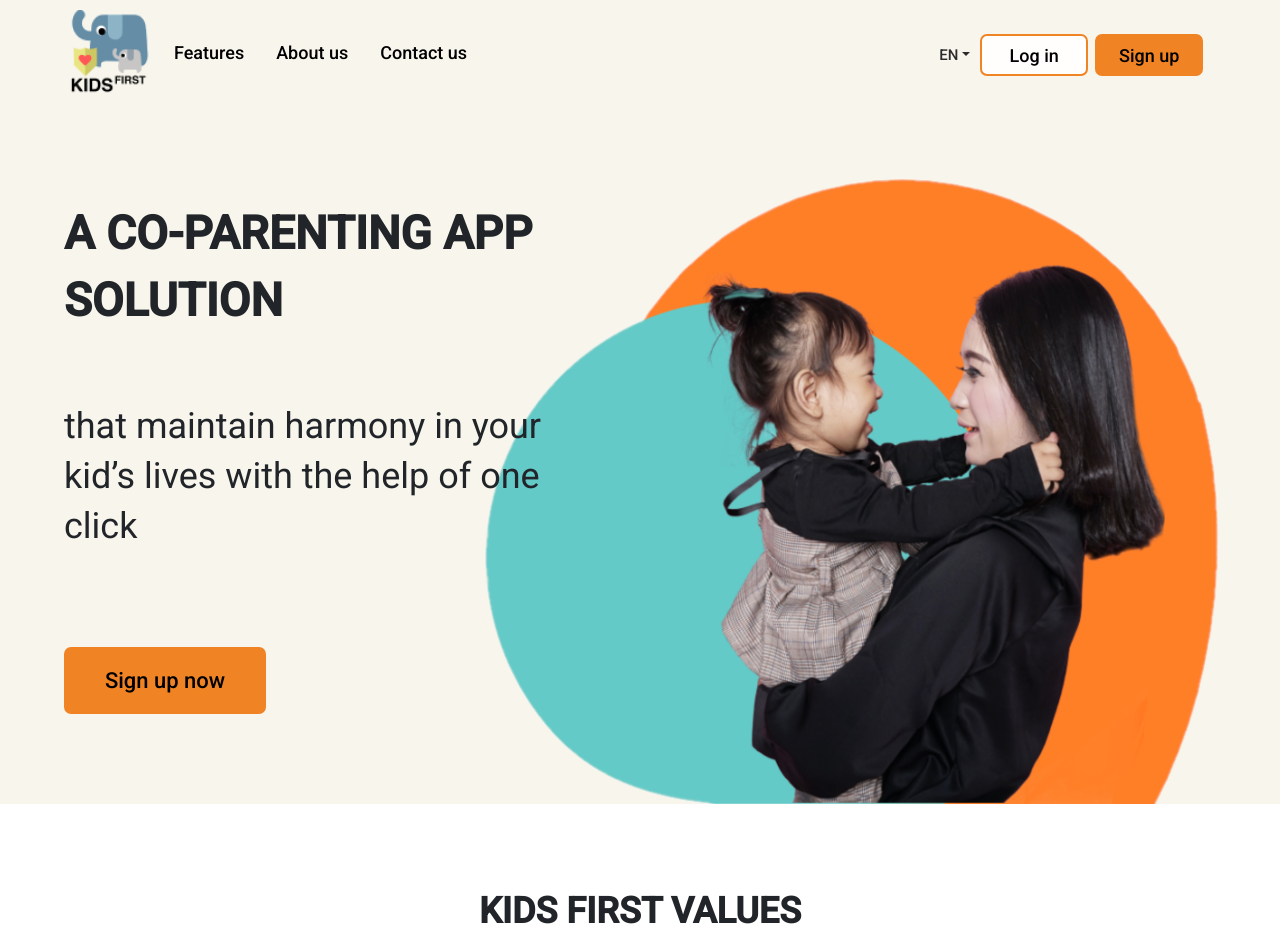
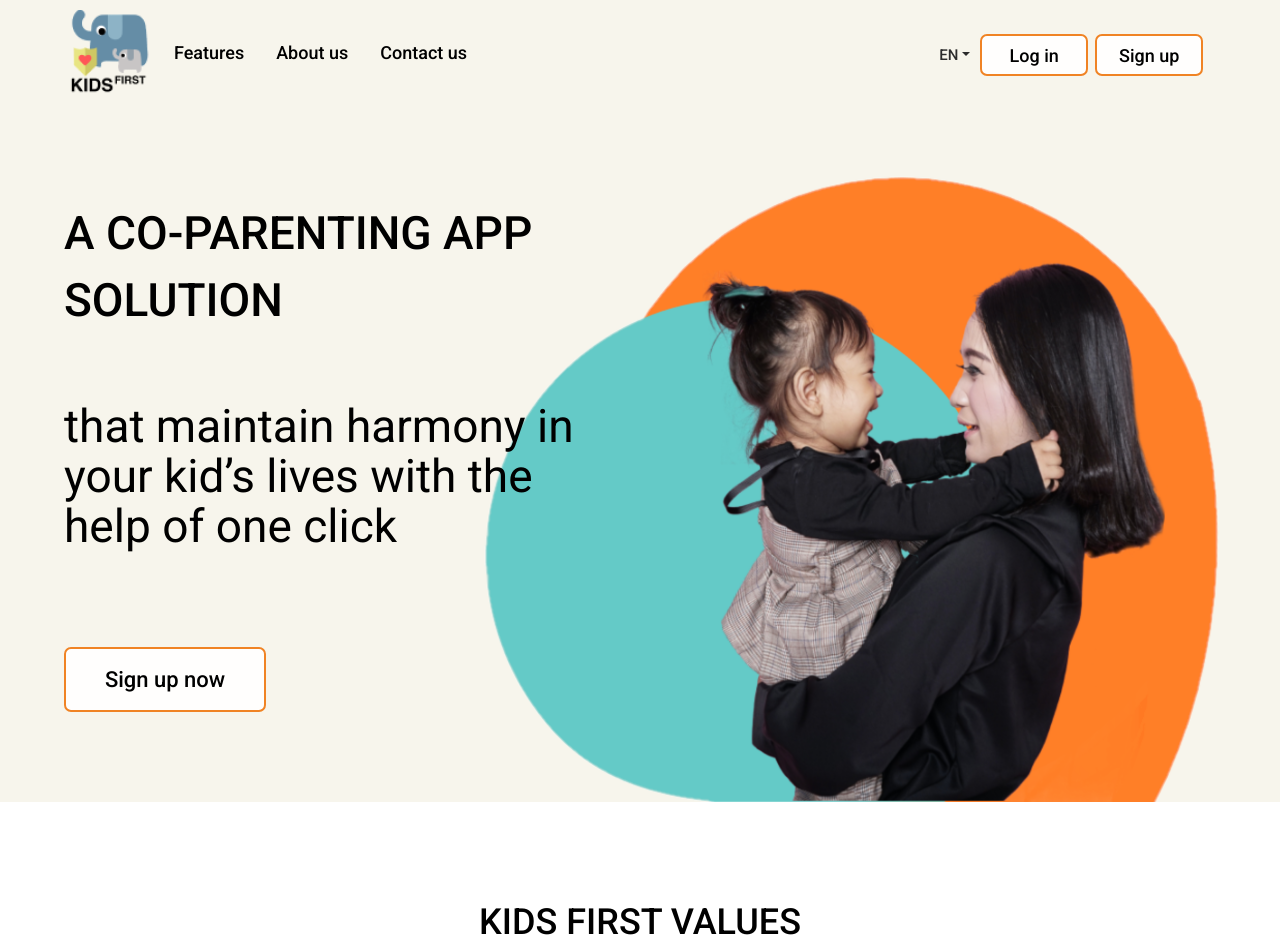
Before and after one commit to JULIERAJ/KIDS-FIRST-v2, a React (Create React App) app in the folder frontend/: page / in a window 1280 px wide. Shown: the top 952 px of the page. Built offline with nearby package versions, Linux system fonts and the light colour scheme; no server answers.

Commit message:
adding video

```diff
--- a/frontend/src/pages/Home/Home.css
+++ b/frontend/src/pages/Home/Home.css
@@ -105,14 +105,14 @@ body.home {
   font-size: 15px !important;
   font-style: normal;
   font-weight: 500 !important;
-  color: #2b2b2b !important;
   line-height: 1 !important;
+  color: #000;
 }
 
 .home-signup-btn {
   box-sizing: border-box;
   border-radius: 7px !important;
-  background: #f08324 !important;
+  background: #fffefd !important;
   border: solid 2px #f08324 !important;
   color: #000 !important;
   width: 108px;
@@ -140,8 +140,8 @@ body.home {
   margin-right: 0px;
   font-family: Roboto, sans-serif;
   font-weight: 500 !important;
-  color: #2b2b2b;
 }
+
 .home-login-btn a {
   text-decoration: none;
   color: black;
@@ -151,8 +151,8 @@ body.home {
 .home-signup-btn-2 {
   box-sizing: border-box;
   border-radius: 7px !important;
-  border: solid 3px #f08324 !important;
-  background: #f08324 !important;
+  background: #fffefd !important;
+  border: solid 2px #f08324 !important;
   margin-top: 80px;
   padding: 14px;
   width: 202px;
@@ -161,13 +161,11 @@ body.home {
   color: #000 !important;
   font-size: 22px !important;
 }
-
-.home-signup-btn:hover,
-.home-login-btn:hover,
+.home-login-btn:hover,.home-signup-btn:hover,
 .home-signup-btn-2:hover {
-  background: #fff !important;
+	background: #fdffff !important;
+	border: solid 2px #ffe601 !important;
 }
-
 .value {
   margin-top: 60px;
 }
@@ -192,7 +190,6 @@ body.home {
   text-transform: uppercase;
   font-family: Roboto, sans-serif;
   font-size: 46px;
-  font-weight: bold;
   line-height: 1.45;
 }
 
@@ -237,18 +234,26 @@ body.home {
   height: calc(100% - 90px);
   width: 55%;
   padding-left: 5%;
-  font-size: 36px;
-  line-height: 1.39;
+  font-size: 46px;
+  line-height: 50px;
   margin-top: 100px;
   font-family: Roboto, sans-serif;
-  font-weight: normal;
+  font-weight: 400;
+  color: #000;
+}
+ h1 {
+	font-family: Roboto, sans-serif;
+	font-weight: 500;
+	color: #000;
+	line-height: 50px;
 }
 .left-blurbs p {
 font-size: 20px;
 line-height: 35px;
 font-weight: 400;
 text-align: left;
-margin-left: 20%;
+margin: 0 0 0 20%;
+color: #000;
 }
 
 .left-blurbs {
@@ -312,8 +317,12 @@ margin-left: 20%;
 	margin-bottom: 60px;
 	text-align: center;
 	font-size: 36px;
-	font-weight: bold;
-	line-height: 0.97;
+	font-family: Roboto, sans-serif;
+	font-weight: 500;
+	size: 36px;
+	line-height: 60px;
+	letter-spacing: 5%;
+	color: #000;
 }
 
 .site-section > h1 {
@@ -321,8 +330,9 @@ margin-left: 20%;
   margin-bottom: 60px;
   text-align: center;
   font-size: 36px;
-  font-weight: bold;
-  line-height: 0.97;
+  line-height: 60px;
+  letter-spacing: 5%;
+  color: #000;
 }
 
 .site-section > .more-link {
@@ -405,23 +415,6 @@ margin-left: 20%;
   font-weight: 500;
   line-height: 1.25;
 }
-/* .feature-3 {
-    display: flex;
-	align-content: center;
-	justify-content: center;
-	align-items: center;
-	flex-direction: column;
-	background: linear-gradient( #f7f5ec , 0%,rgba(255, 255, 255, 0.45), 100%);
-	background-color: #f7f5ec;
-	width: 100%;
-	height: auto;
-	margin: -10px auto 0 auto;
-	padding-top: 50px;
-	padding-bottom: 60px;
-	text-align: center;
-  }
-   */
-
    .features-3 {
 	display: flex;
 	align-items: center;
@@ -430,16 +423,10 @@ margin-left: 20%;
 	background-color: #f7f5ec;
 	width: 100%;
 	height: auto;
-	/* margin: -10px auto 0 auto;  */
 	padding-top: 50px;
 	padding-bottom: 60px;
 	text-align: center;
 }
-/* .features-3 p {
-	font-size: 20px;
-	line-height: 35px;
-	font-weight: 400;
-} */
 
 .feature-3 p {
 	font-size: 20px;
@@ -449,13 +436,18 @@ margin-left: 20%;
   max-width: 558px;
   width: 80%;
   height: auto;
+  position: relative;
 }
 
 @media screen and (max-width: 1090px) {
-  .features-prev, .features-prev-1  {
+  .features-prev, .features-prev-1 {
     flex-direction: column;
     gap: 40px;
   }
+
+ .features-3 {
+	padding-right: 20px;
+ }
 
   .feature-1 {
     flex-direction: row;
@@ -471,6 +463,10 @@ margin-left: 20%;
     height: auto;
     width: 100%;
     padding: 32px 40px 30px 40px;
+  }
+  .left-blurbs p {
+	margin: 0;
+	font-size: 20px;
   }
 
   .feature-1:nth-of-type(2),
--- a/frontend/src/pages/Home/Home.jsx
+++ b/frontend/src/pages/Home/Home.jsx
@@ -116,7 +116,7 @@ export default function Home() {
         </div>
       </section>
       <section className="site-section" id="features-prev">
-        <h1 className="value">Kids First Features</h1>
+        <h1 className="value">KIDS FIRST FEATURES</h1>
         <div className="features-prev-1">
           <div className="feature-2">
             <p>Interactive Calendar</p>
@@ -140,16 +140,22 @@ export default function Home() {
         </span>
       </section>
       <section className="site-sections">
-        <h1>Why Kids First</h1>
+        <h1>WHY KIDS FIRST</h1>
         <div className="features-3 video">
           <div className="left-blurbs">
             <p>KIDSFIRST Takes A Different Approach To Reduce Conflicts Revolving;</p>
+            <br />
             <p>We Understand Who The Users Are, A Diverse Group Of Co-Parnets</p>
             <p>With Different Backgrounds And Needs.</p>
+            <br />
             <p>Our Solutions Can Accommodate Parents’ Needs With A Simple And</p>
             <p>Parctical App Design And A Clever Tool For Peaceful Communication.</p>
           </div>
-          <img src={video} alt=""></img>
+          <div className="video-section">
+            <img src={video} alt=""></img>
+            {/* <img className="img-logo" src={logo} alt="" />			 */}
+          </div>
+
         </div>
       </section>
       <footer>
```
Also changed, not shown: frontend/src/media/homePage/video.png (added).
